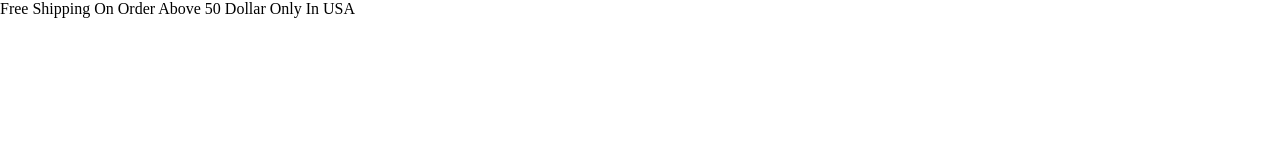
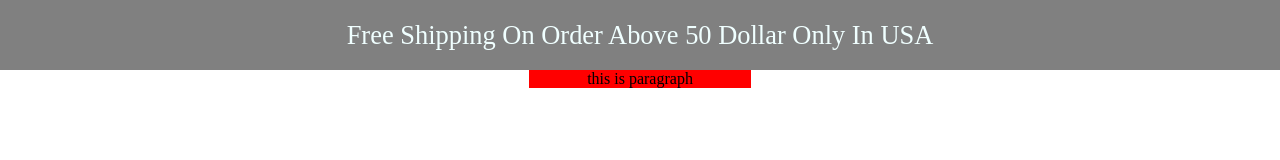
Before and after one commit to saimajatoi11/Scant-website, a plain HTML site: page index.html in a window 1280 px wide. Drawn offline with Linux system fonts and the light colour scheme.

Commit message:
added some css

```diff
--- a/index.html
+++ b/index.html
@@ -11,15 +11,19 @@
     - #HEADER
     -->
     <header class= "header">
-        <div class="alert">
-            <div class = "container">
-                <p class = "alert-text"> Free Shipping On Order Above 50 Dollar Only In USA </p>
 
-            </div>
+<center>
+<p class = "alert-text"> Free Shipping On Order Above 50 Dollar Only In USA </p>
+</center>
 
-        </div>
+
+
 
     </header>
+
+<center>
+<p class="test">this is paragraph</p>
+</center>
 
 
 </body>
--- a/style.css
+++ b/style.css
@@ -3,6 +3,20 @@
     padding: 0;
 }
 
-navbar{
-    background-color: rgb 70,67,67;
+
+.header
+{
+    background-color: gray;;
+    height: 70px;
 }
+
+.alert-text
+{
+    padding-top: 20px;
+    font-size: 0.7cm;
+    color: azure;
+}
+.test{
+    width: 222px;
+   background-color: red;
+}
```
